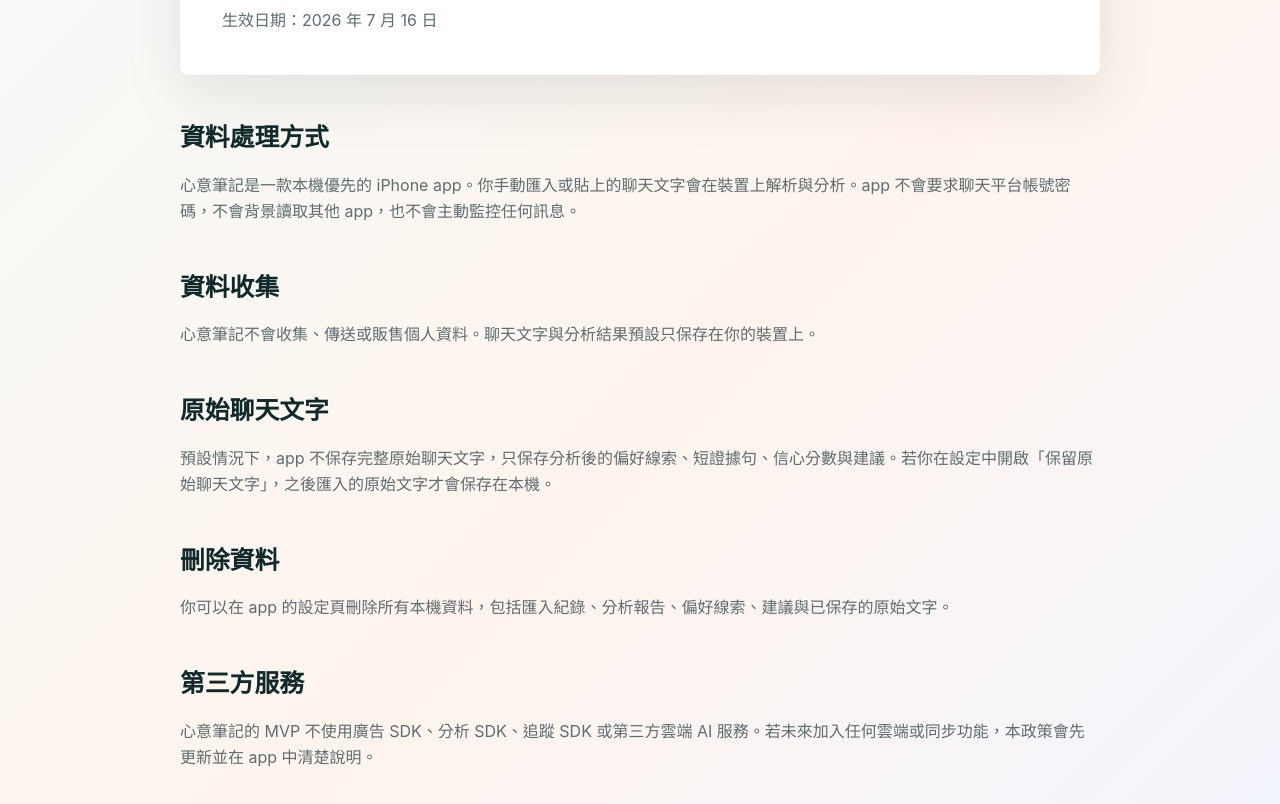
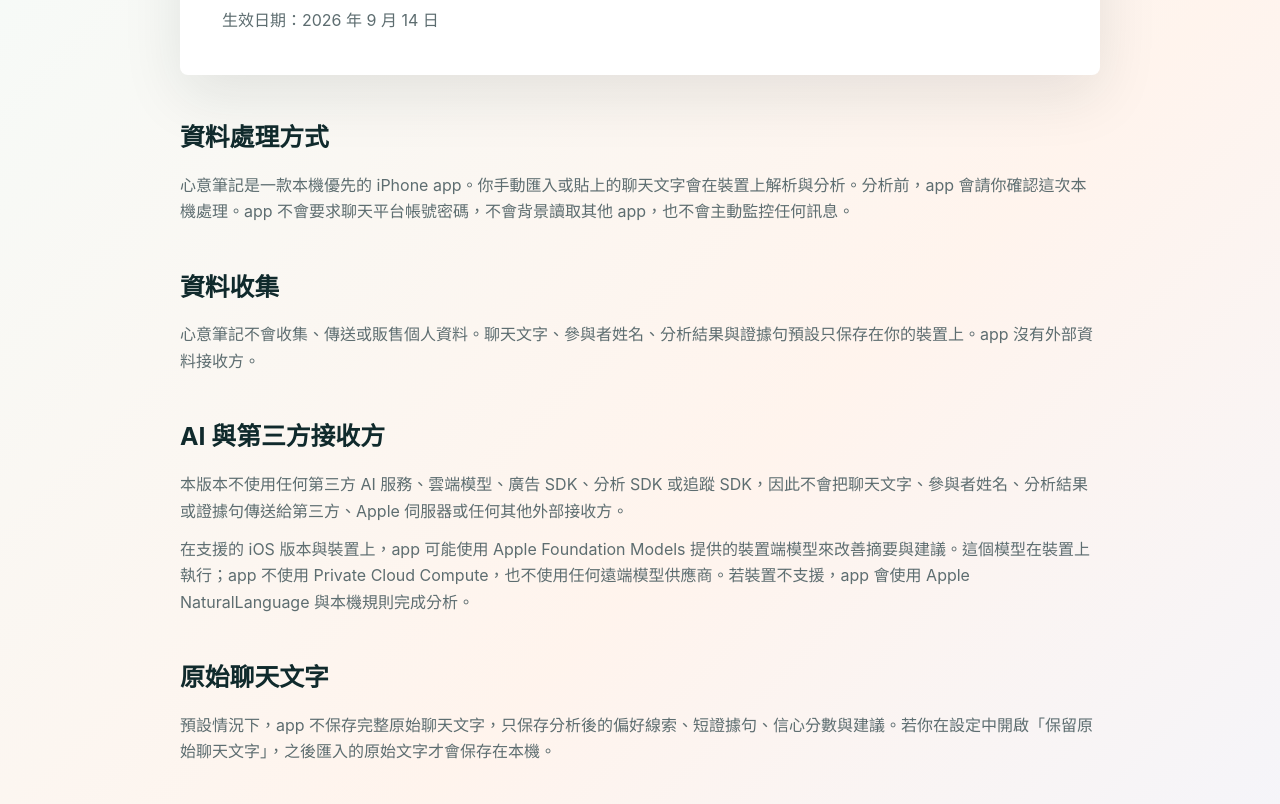
Before and after one commit to tel0955850213/preferencelens-support, a plain HTML site: page privacy.html in a window 1280 px wide. Shown: the part 209-1013 px from the top of the page. Drawn offline with Linux system fonts and the light colour scheme.

Commit message:
Clarify local AI privacy policy

```diff
--- a/privacy.html
+++ b/privacy.html
@@ -12,17 +12,23 @@
     <section class="hero">
       <p class="eyebrow">Privacy Policy</p>
       <h1>心意筆記隱私權政策</h1>
-      <p>生效日期：2026 年 7 月 16 日</p>
+      <p>生效日期：2026 年 9 月 14 日</p>
     </section>
 
     <section>
       <h2>資料處理方式</h2>
-      <p>心意筆記是一款本機優先的 iPhone app。你手動匯入或貼上的聊天文字會在裝置上解析與分析。app 不會要求聊天平台帳號密碼，不會背景讀取其他 app，也不會主動監控任何訊息。</p>
+      <p>心意筆記是一款本機優先的 iPhone app。你手動匯入或貼上的聊天文字會在裝置上解析與分析。分析前，app 會請你確認這次本機處理。app 不會要求聊天平台帳號密碼，不會背景讀取其他 app，也不會主動監控任何訊息。</p>
     </section>
 
     <section>
       <h2>資料收集</h2>
-      <p>心意筆記不會收集、傳送或販售個人資料。聊天文字與分析結果預設只保存在你的裝置上。</p>
+      <p>心意筆記不會收集、傳送或販售個人資料。聊天文字、參與者姓名、分析結果與證據句預設只保存在你的裝置上。app 沒有外部資料接收方。</p>
+    </section>
+
+    <section>
+      <h2>AI 與第三方接收方</h2>
+      <p>本版本不使用任何第三方 AI 服務、雲端模型、廣告 SDK、分析 SDK 或追蹤 SDK，因此不會把聊天文字、參與者姓名、分析結果或證據句傳送給第三方、Apple 伺服器或任何其他外部接收方。</p>
+      <p>在支援的 iOS 版本與裝置上，app 可能使用 Apple Foundation Models 提供的裝置端模型來改善摘要與建議。這個模型在裝置上執行；app 不使用 Private Cloud Compute，也不使用任何遠端模型供應商。若裝置不支援，app 會使用 Apple NaturalLanguage 與本機規則完成分析。</p>
     </section>
 
     <section>
@@ -37,7 +43,7 @@
 
     <section>
       <h2>第三方服務</h2>
-      <p>心意筆記的 MVP 不使用廣告 SDK、分析 SDK、追蹤 SDK 或第三方雲端 AI 服務。若未來加入任何雲端或同步功能，本政策會先更新並在 app 中清楚說明。</p>
+      <p>心意筆記不使用廣告 SDK、分析 SDK、追蹤 SDK 或第三方雲端 AI 服務。若未來加入任何雲端或同步功能，本政策會先更新，並在 app 中於資料傳送前清楚說明資料內容、接收方與用途，取得你的明確同意。</p>
     </section>
 
     <section>
```
Also changed, not shown: index.html (+1 -1 lines).
